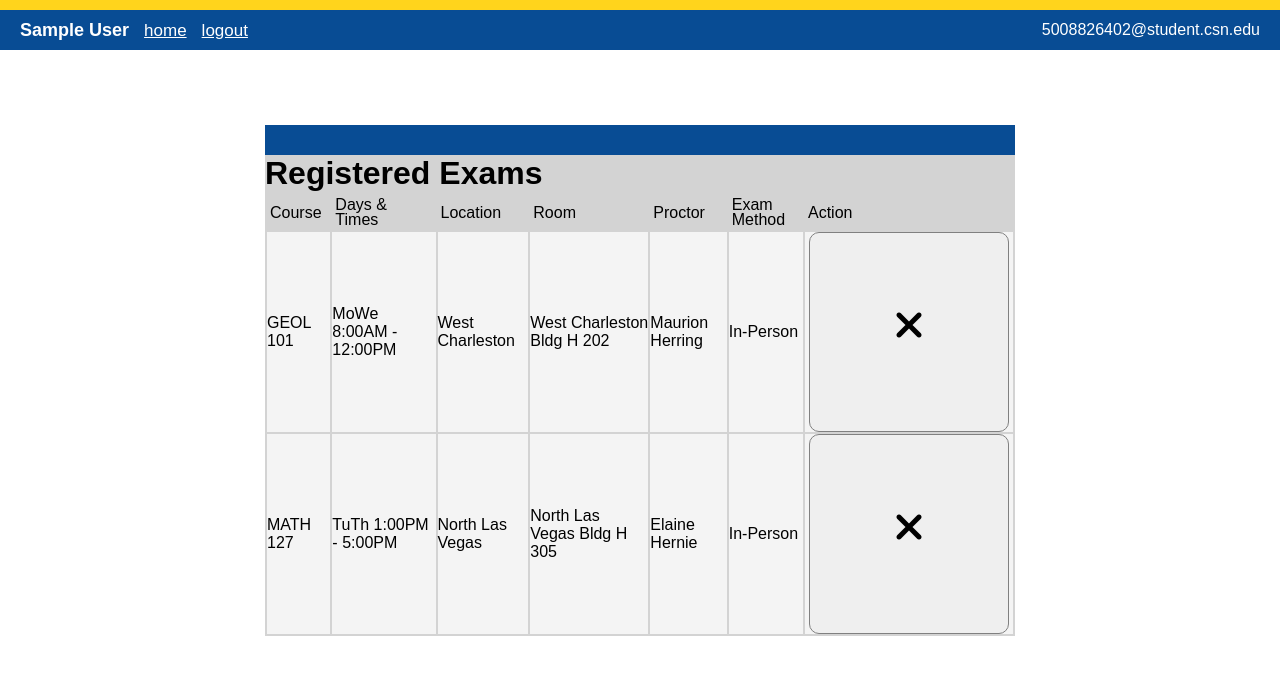
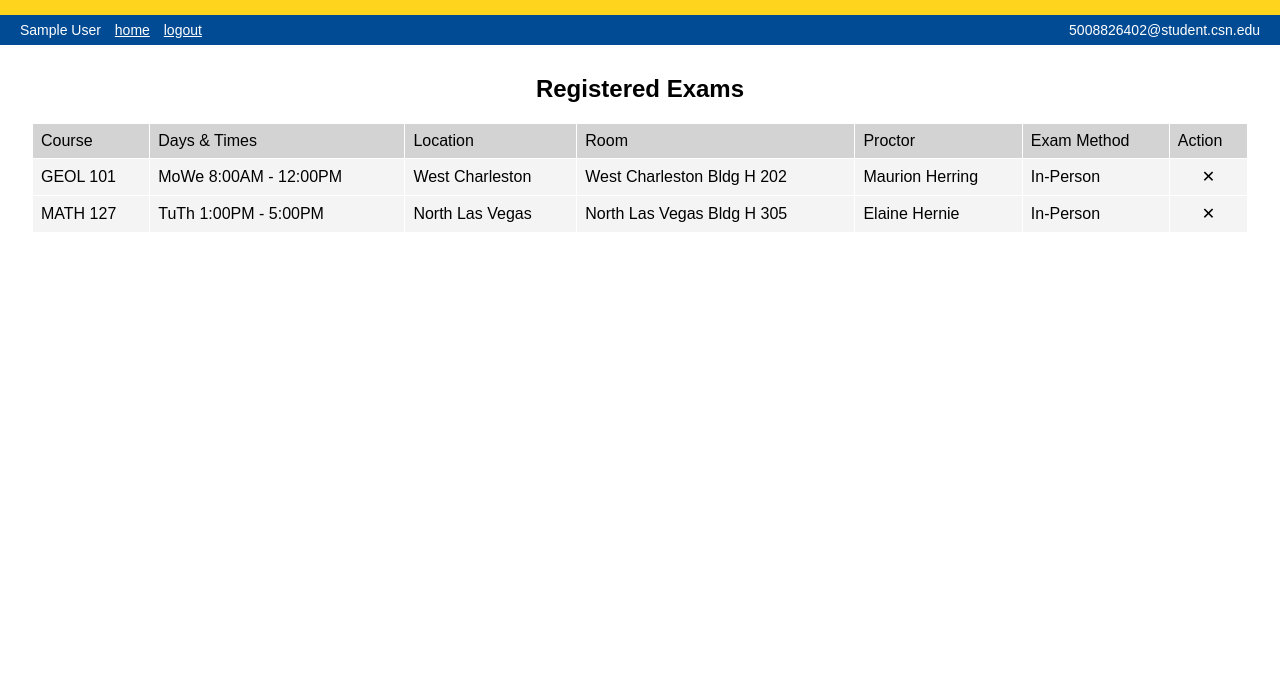
Before and after one commit to ThyGhy/MEEJ, a Flask app: page /registered_exams in a window 1280 px wide. Shown: the top 675 px of the page. Run offline with Flask 3, Linux system fonts and the light colour scheme; the visitor is signed in with stand-in values (Sample User, id 1); some libraries are stand-ins or nearby versions.

Commit message:
Registered Exam Page Edits

```diff
--- a/static/CSS/sheet-styles.css
+++ b/static/CSS/sheet-styles.css
@@ -8,13 +8,16 @@
 	font-family: arial;
 }
 
+html {
+    border-top: 15px solid #ffd41c;
+}
+
 .header-bar {
-	background-color: #084c94;
-	border-top: 10px solid #ffd41c;
-	height: 50px;
+	background-color: #004b93;
+	height: 30px;
 	width: 100%;
 	position: fixed;
-	top: 0;
+	top: 15px;
 	left: 0;
 	display: flex;
 	align-items: center;
@@ -26,25 +29,23 @@
 
 .user-name {
 	font-family: arial;
-	font-size: 18px;
-	font-weight: bold;
+	font-size: 14px;
 	color: white;
 }
 
 .user-name a {
 	color: white;
-	font-weight: normal;
 	margin-left: 10px;
-	font-size: 17px;
+	font-size: 14px;
 }
 
 .user-name a:hover {
-	color: #ffd41c;
+	text-decoration: underline;
 }
 
 .user-email {
 	font-family: arial;
-	font-size: 16px;
+	font-size: 14px;
 	color: white;
 }
 
@@ -73,7 +74,15 @@ label[type="checkbox"] {
 }
 
 .content {
-	margin-top: 70px;
+	margin-top: 60px;
+	width: 100%;
+}
+
+h1 {
+	text-align: center;
+	margin: 20px 0;
+	font-size: 24px;
+	color: black;
 }
 
 .container-elem {
@@ -120,16 +129,24 @@ label[type="checkbox"] {
 	color: red;
 }
 
+table {
+    width: 95%;
+    border-collapse: collapse;
+    margin: 0 auto;
+}
+
 th {
-	background-color: #D3D3D3;
-	font-weight: normal;
-	text-align: left;
-	padding: 3px;
-	line-height: 15px;
+    background-color: #d3d3d3;
+    font-weight: normal;
+    text-align: left;
+    padding: 8px;
+    border: 1px solid #fff;
 }
 
 td {
-	background-color: #f4f4f4;
+    padding: 8px;
+    border: 1px solid #fff;
+    background-color: #f4f4f4;
 }
 
 #toggler1, #toggler2 {
@@ -163,15 +180,23 @@ td {
 }
 
 .btn {
-	color: black;
-	font-size: 20px;
-	cursor: pointer;
-	border: 1px solid grey;
-	border-radius: 10px;
-	width: 200px;
-	height: 200px;
-	margin-left: 4px;
-	margin-right: 4px;
+    background: none;
+    border: none;
+    color: black;
+    cursor: pointer;
+    font-family: Arial;
+    font-size: 16px;
+    padding: 0;
+    margin: 0;
+    width: 20px;
+    height: 20px;
+    line-height: 20px;
+    display: block;
+    text-align: center;
+}
+
+table .btn {
+    margin: 0 auto;
 }
 
 .btn i {
--- a/templates/registered_exams.html
+++ b/templates/registered_exams.html
@@ -5,11 +5,9 @@
     	<title>Registered Exams (MEEJ)</title>
     	<meta name="viewport" content="width=device-width, initial-scale=1.0">
     	<link rel="stylesheet" href="{{ url_for('static', filename='CSS/sheet-styles.css') }}">
-    	<!-- Add icon library -->
-		<script src="https://kit.fontawesome.com/515a911ad3.js" crossorigin="anonymous"></script>
-    	<!-- favicon code below-->
+    	<script src="https://kit.fontawesome.com/515a911ad3.js" crossorigin="anonymous"></script>
     	<link rel="shortcut icon" type="image/png" href="{{ url_for('static', filename='images/CSN-2CV.png') }}">
-    </head>
+	</head>
 
 	<body>
     	<div class="header-bar">
@@ -19,9 +17,9 @@
         	<div class="user-email">{{ session.email }}</div>
    	 	</div>
 
-    	<div class="container-elem content">
-    	    <h1>Registered Exams</h1>
-       		<table class="exam-table">
+    	<div class="content">
+            <h1>Registered Exams</h1>
+       		<table>
 				<tr>
 			    	<th>Course</th>
 			       	<th>Days & Times</th>
@@ -38,7 +36,7 @@
 			       	<td>West Charleston Bldg H 202</td>
 			       	<td>Maurion Herring</td>
 			       	<td>In-Person</td>
-			       	<td><button class="btn"><i class="fa-solid fa-xmark"></i></button></td>
+			       	<td><button class="btn">✕</button></td>
 			    </tr>
 			    <tr>
 			       	<td>MATH 127</td>
@@ -47,7 +45,7 @@
 			       	<td>North Las Vegas Bldg H 305</td>
 			       	<td>Elaine Hernie</td>
 			       	<td>In-Person</td>
-			       	<td><button class="btn"><i class="fa-solid fa-xmark"></i></button></td>
+			       	<td><button class="btn">✕</button></td>
 			    </tr>
        	 	</table>
     	</div>
```
